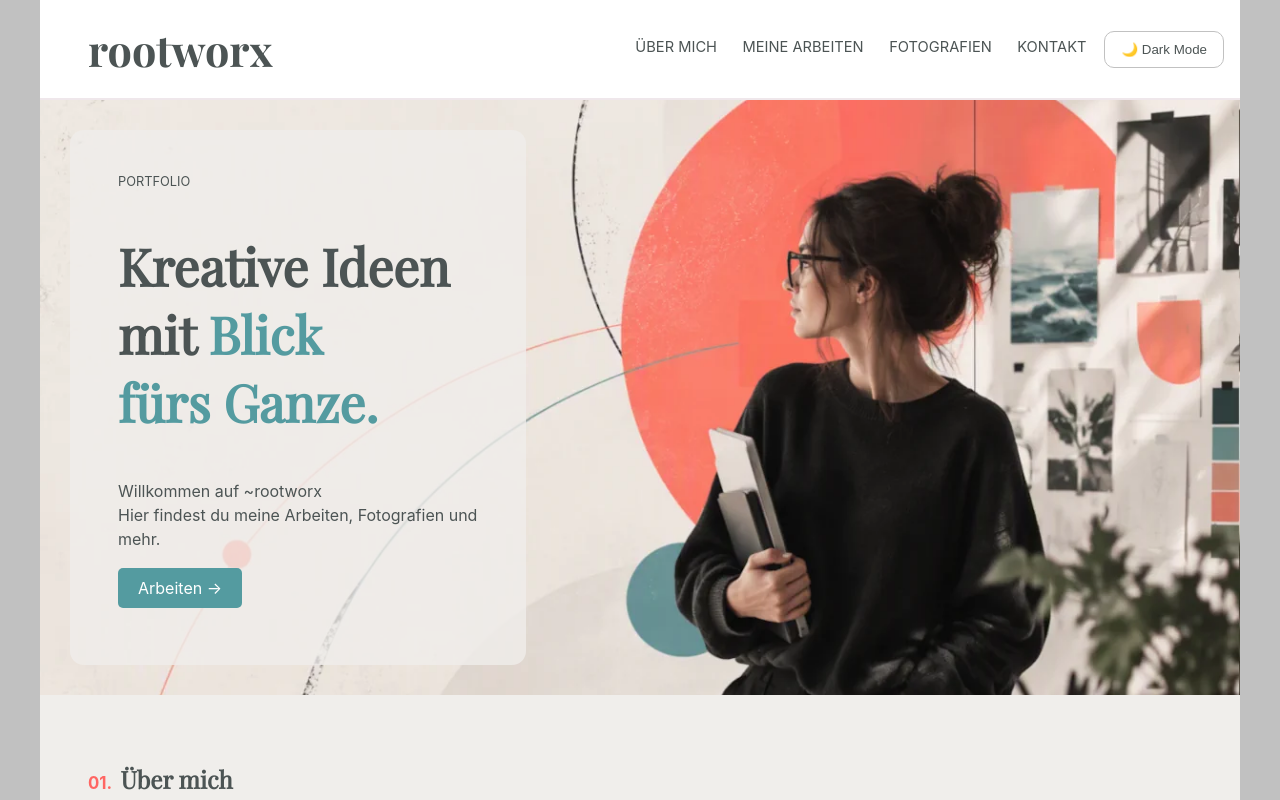
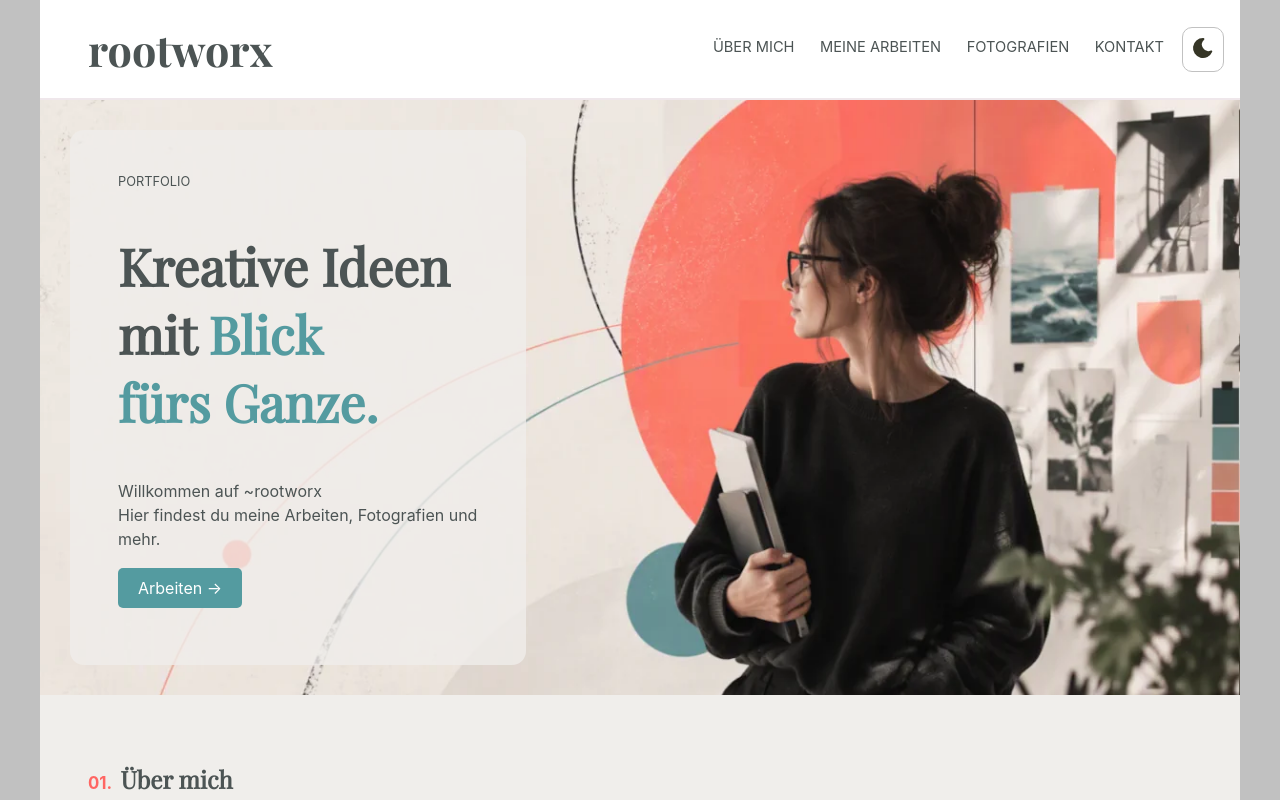
Before and after one commit to IU-Webprogrammierung/2026-09-website-martha-vantricht, a plain HTML site: page index.html in a window 1280 px wide. Shown: the top 800 px of the page. Drawn offline with Linux system fonts and the light colour scheme; a web font is replaced by a local one.

Commit message:
refactor:  Ändere Buttons für Wechsel des Dark/Light-Mode ab
- neue SVG-Icons ersetzen bisherigen Text
- Anpassung in JS-Script: Statt Text nun Anzeige von Icons
- in style.css: Theme-Toggle mit CSS gestylt
- neue CSS-ID #themeIcon mit Eigenschaften für die Icondarstellung
- in header.html (Komponente) Text durch Bild ersetzt

```diff
--- a/assets/style.css
+++ b/assets/style.css
@@ -235,11 +235,16 @@ footer {
   /* Toggle-Button: für Dark Mode */
     #themeToggle {
         cursor: pointer;
-        padding: 10px 16px;
+        padding: 8px;
         border: 1px solid var(--color-grey);
         border-radius: 10px;
-        background: transparent;
-        color: var(--color-dark);
+        background: var(--color-white);
+
+        #themeIcon {
+            width: 24px;
+            height: 24px;
+        }
+
     }
 
 
--- a/components/header.html
+++ b/components/header.html
@@ -18,5 +18,5 @@
 </nav>
 
 <button type="button" id="themeToggle" aria-label="Dark Mode aktivieren" aria-pressed="false">
-    🌙 Dark
+    <img src="assets/images/moon.svg" id="themeIcon" alt="Modus wechseln">
 </button>
--- a/script/themeToggle.js
+++ b/script/themeToggle.js
@@ -48,22 +48,31 @@ function switchTheme() {
 }
 
 
-// 3. Button an den aktuellen Theme-Zustand anpassen
+// 3. Button-Bild an den aktuellen Theme-Zustand anpassen
 
 function updateThemeButton(theme) {
 
     const themeButton = document.getElementById("themeToggle");
+    const themeIcon = document.getElementById("themeIcon");
 
-    if (!themeButton) return;
+    if (!themeButton || !themeIcon) return;
 
     if (theme === "dark") {
-        themeButton.textContent = "☀️ Light Mode";
+
+        // Bild für Dark Mode laden
+        themeIcon.src = "assets/images/sun.svg";
+
         themeButton.setAttribute("aria-pressed", "true");
         themeButton.setAttribute("aria-label", "Helles Design aktivieren");
+
     } else {
-        themeButton.textContent = "🌙 Dark Mode";
+
+        // Bild für Light Mode laden
+        themeIcon.src = "assets/images/moon.svg";
+
         themeButton.setAttribute("aria-pressed", "false");
         themeButton.setAttribute("aria-label", "Dark Mode aktivieren");
+
     }
 
 }
@@ -94,3 +103,4 @@ function initThemeToggle() {
 // 5. Beim Laden der Seite das Theme festlegen
 
 setInitialTheme();
+document.addEventListener("DOMContentLoaded", initThemeToggle);
```
Also changed, not shown: assets/images/light-dark.png (deleted), assets/images/moon.svg (added), assets/images/sun.svg (added).
